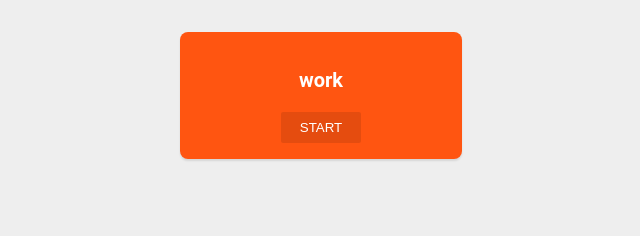
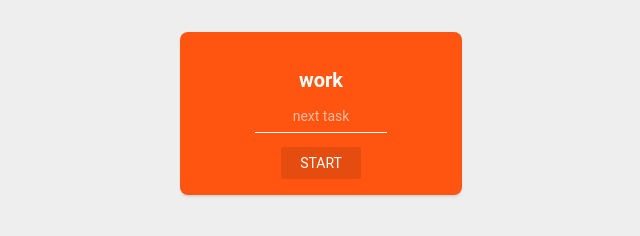
Before and after one commit to Allen-B1/tomato, a plain HTML site: page tomato.html in a window 1280 px wide. Shown: the whole page, without its empty margins (319-959 px from the left). Drawn offline with Linux system fonts and the light colour scheme.

Commit message:
Add next task

```diff
--- a/tomato.html
+++ b/tomato.html
@@ -1,7 +1,7 @@
 <!DOCTYPE html>
 <html>
 	<head>
-		<title>Tomato</title>
+		<title>tomato</title>
 		<meta name="application-name" content="Tomato">
 		<meta name="description" content="Be a tomato and get work done">
 		<meta name="theme-color" content="#ff5511">
@@ -9,11 +9,13 @@
 
 		<meta name="viewport" content="width=device-width,initial-scale=1.0,user-scalable=no">
 		<style>
+body, button, input {
+    font-family: 'Roboto', sans-serif;
+	font-size: 14px;
+}
 body {
 	background: #ff5511;
 	color: #fff;
-	font-family: 'Roboto', sans-serif;
-	font-size: 14px;
 	padding: 0; margin: 0;
 }
 h3 {
@@ -50,15 +52,40 @@ button {
 }
 button:hover, button:focus {
 	background: rgba(0,0,0,0.2);
+    outline: 0;
 }
 button:active {
 	background: rgba(0,0,0,0.3);
+}
+input {
+    border: 0;
+    background: transparent;
+    width: 100px;
+    margin: auto;
+    text-align: center;
+    display:block;
+    padding: 8px 16px;
+    border-bottom: 1px solid #fff;
+    color: #fff;
+    outline: 0;
+    text-transform: lowercase;
+}
+input:focus {
+    border-bottom: 2px solid #fff;
+}
+::placeholder {
+    color: rgba(255,255,255,0.6);
+}
+
+h3 {
+    margin-bottom: 8px;
 }
 		</style>
 	</head>
 	<body>
 		<main>
 			<h3 id="label">work</h3>
+            <input id="name" placeholder="next task">
 			<p id="time"></p>
 			<button id="next" type="button">Start</button>
 		</main>
@@ -138,7 +165,15 @@ function nextItem() {
 	time_text.innerHTML = formatTime(duration);
 	var startTime = Date.now();
 
-	label_text.innerHTML = document.title = Interval.toString(next);
+    var name_input = document.getElementById("name");
+    if (next == Interval.WORK) {
+        label_text.innerHTML = document.title = name_input.value.toLowerCase().trim() || "work";
+        name_input.style.display = "none";
+    } else {
+        label_text.innerHTML = document.title = Interval.toString(next);
+        name_input.style.display = "block";
+        name_input.focus();
+    }
 
 	interval = setInterval(function() {
 		var secs = (Date.now() - startTime) / 1000; // # of seconds passed
```
